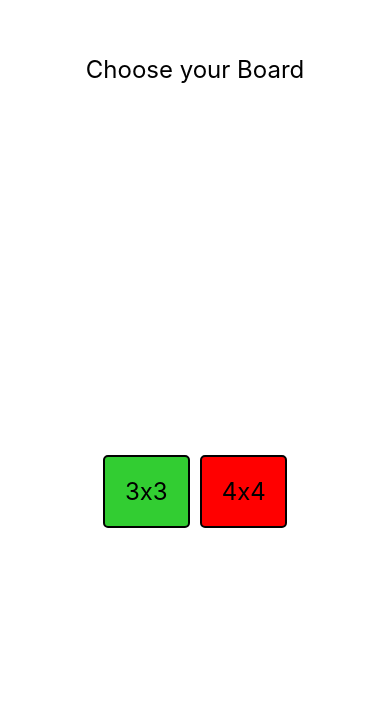
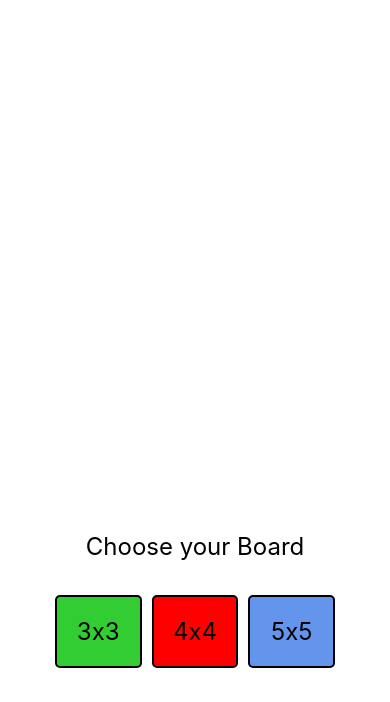
Before and after one commit to MSaeedNajafi/TTT-Redux, a React Native app: screen / in a window 390 px wide. Shown: the part 142-844 px from the top of the page. Built offline with nearby package versions, Linux system fonts and the light colour scheme.

Commit message:
added board 5x5

```diff
--- a/App.js
+++ b/App.js
@@ -18,7 +18,7 @@ const store = createStore(boardReducer);
 const App = () => {
   const [boardSize, setBoardSize] = useState("");
   const [board, setBoard] = useState(false);
-
+  // console.log(store.getState());
   function makeFalse() {
     setBoard(false);
   }
@@ -35,9 +35,9 @@ const App = () => {
         >
           <View
             style={{
-              flex: 1,
+              flex: 5,
               alignItems: "center",
-              justifyContent: "center",
+              justifyContent: "flex-end",
             }}
           >
             <Text style={{ fontSize: 24 }}>Choose your Board</Text>
@@ -102,6 +102,32 @@ const App = () => {
                 <Text style={{ fontSize: 24 }}>4x4</Text>
               </TouchableOpacity>
             </View>
+            <View
+              style={{
+                flex: 1,
+                alignItems: "center",
+                justifyContent: "center",
+                padding: 5,
+              }}
+            >
+              <TouchableOpacity
+                style={{
+                  alignItems: "center",
+                  justifyContent: "center",
+                  padding: 20,
+                  backgroundColor: "cornflowerblue",
+                  width: "100%",
+                  padding: 20,
+                  borderWidth: 2,
+                  borderRadius: 5,
+                }}
+                onPress={() => {
+                  setBoardSize("5x5"), setBoard(true);
+                }}
+              >
+                <Text style={{ fontSize: 24 }}>5x5</Text>
+              </TouchableOpacity>
+            </View>
           </View>
         </View>
       )}
--- a/TTT.js
+++ b/TTT.js
@@ -11,6 +11,7 @@ import { useSelector, useDispatch } from "react-redux";
 import {
   updateBoard,
   updateBoard4x4,
+  updateBoard5x5,
   resetBoard,
   resetScore,
   player1Score,
@@ -34,7 +35,7 @@ const generateBoard = (mapData, updateBoard) => {
             styles.cell,
             {
               backgroundColor: mapData[i][j]
-                ? mapData[i][j] === "X"
+                ? mapData[i][j] === X_Sym
                   ? "#ffdb00"
                   : "#7e9acf"
                 : "#7b7b7b",
@@ -44,9 +45,9 @@ const generateBoard = (mapData, updateBoard) => {
               borderBottomRightRadius:
                 i === row.length - 1 && j === row.length - 1 ? 5 : 0,
               width:
-                mapData.length === 3 ? 100 : mapData.length === 4 ? 75 : 50,
+                mapData.length === 3 ? 100 : mapData.length === 4 ? 75 : 60,
               height:
-                mapData.length === 3 ? 100 : mapData.length === 4 ? 75 : 50,
+                mapData.length === 3 ? 100 : mapData.length === 4 ? 75 : 60,
             },
           ]}
           key={`cellID[${i}][${j}]`}
@@ -112,13 +113,18 @@ export default function TTT(props) {
   const dispatch = useDispatch();
   const moves = useSelector((state) => state.moves);
   const gboard = useSelector((state) =>
-    props.boardSize === "4x4" ? state.board4x4 : state.board
+    props.boardSize === "4x4"
+      ? state.board4x4
+      : props.boardSize === "5x5"
+      ? state.board5x5
+      : state.board
   );
   const turnSym = useSelector((state) => state.turnSym);
   const player1wins = useSelector((state) => state.player1Score);
   const player2wins = useSelector((state) => state.player2Score);
   const winner = useSelector((state) => state.winner);
   useEffect(() => {
+    // console.log(gboard)
     const win = getWinner(gboard);
     if (win) {
       if (turnSym === X_Sym) {
@@ -175,6 +181,8 @@ export default function TTT(props) {
               dispatch(updateBoard4x4(i, j));
             } else if (props.boardSize === "3x3") {
               dispatch(updateBoard(i, j));
+            } else if (props.boardSize === "5x5") {
+              dispatch(updateBoard5x5(i, j));
             }
           })}
         </View>
--- a/tttReducer.js
+++ b/tttReducer.js
@@ -1,6 +1,7 @@
 // Borad Actions
 const UPDATEBOARD = "UPDATEBOARD";
 const UPDATEBOARD4X4 = "UPDATEBOARD4X4";
+const UPDATEBOARD5X5 = "UPDATEBOARD5X5";
 const RESETBOARD = "RESETBOARD";
 const RESETSCORE = "RESETSCORE";
 const PLAYER1SCORE = "PLAYER1SCORE";
@@ -14,6 +15,11 @@ export const updateBoard = (i, j) => ({
 export const updateBoard4x4 = (ii, jj) => ({
   type: UPDATEBOARD4X4,
   payload: { ii, jj },
+});
+
+export const updateBoard5x5 = (iii, jjj) => ({
+  type: UPDATEBOARD5X5,
+  payload: { iii, jjj },
 });
 
 export const resetBoard = () => ({
@@ -67,6 +73,13 @@ const initialState = {
     [null, null, null, null],
     [null, null, null, null],
   ],
+  board5x5: [
+    [null, null, null, null, null],
+    [null, null, null, null, null],
+    [null, null, null, null, null],
+    [null, null, null, null, null],
+    [null, null, null, null, null],
+  ],
   turnSym: X_Sym,
   startSym: X_Sym,
   winner: undefined,
@@ -104,6 +117,20 @@ const boardReducer = (state = initialState, action) => {
         ),
         turnSym: state.turnSym === X_Sym ? O_Sym : X_Sym,
       };
+    case UPDATEBOARD5X5:
+      const { iii, jjj } = action.payload;
+      return {
+        ...state,
+        moves: state.moves + 1,
+        board5x5: state.board5x5.map((item1, index1) =>
+          index1 === iii
+            ? item1.map((item2, index2) =>
+                index2 === jjj ? state.turnSym : item2
+              )
+            : item1
+        ),
+        turnSym: state.turnSym === X_Sym ? O_Sym : X_Sym,
+      };
     case RESETBOARD:
       return {
         ...state,
@@ -118,6 +145,13 @@ const boardReducer = (state = initialState, action) => {
           [null, null, null, null],
           [null, null, null, null],
           [null, null, null, null],
+        ],
+        board5x5: [
+          [null, null, null, null, null],
+          [null, null, null, null, null],
+          [null, null, null, null, null],
+          [null, null, null, null, null],
+          [null, null, null, null, null],
         ],
         turnSym: state.startSym === X_Sym ? O_Sym : X_Sym,
         startSym: state.startSym === X_Sym ? O_Sym : X_Sym,
@@ -137,6 +171,13 @@ const boardReducer = (state = initialState, action) => {
           [null, null, null, null],
           [null, null, null, null],
           [null, null, null, null],
+        ],
+        board5x5: [
+          [null, null, null, null, null],
+          [null, null, null, null, null],
+          [null, null, null, null, null],
+          [null, null, null, null, null],
+          [null, null, null, null, null],
         ],
         startSym: X_Sym,
         turnSym: X_Sym,
```
